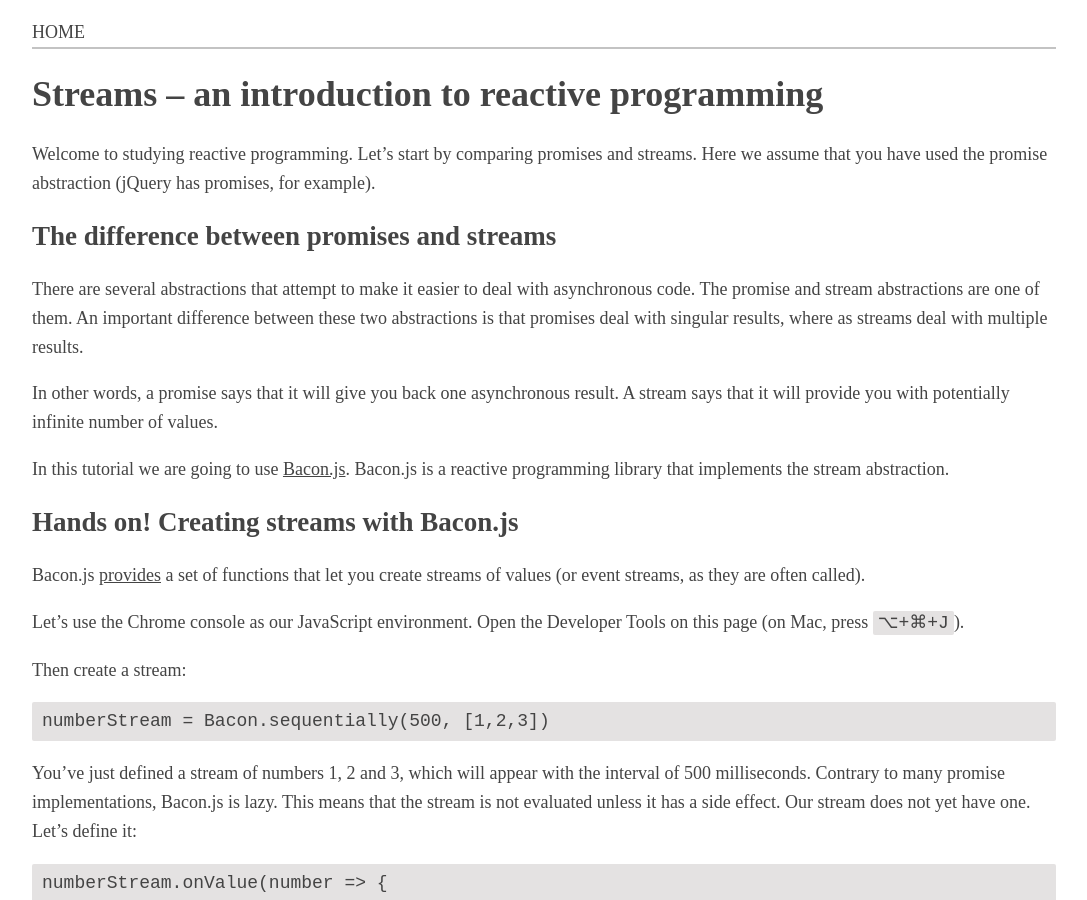
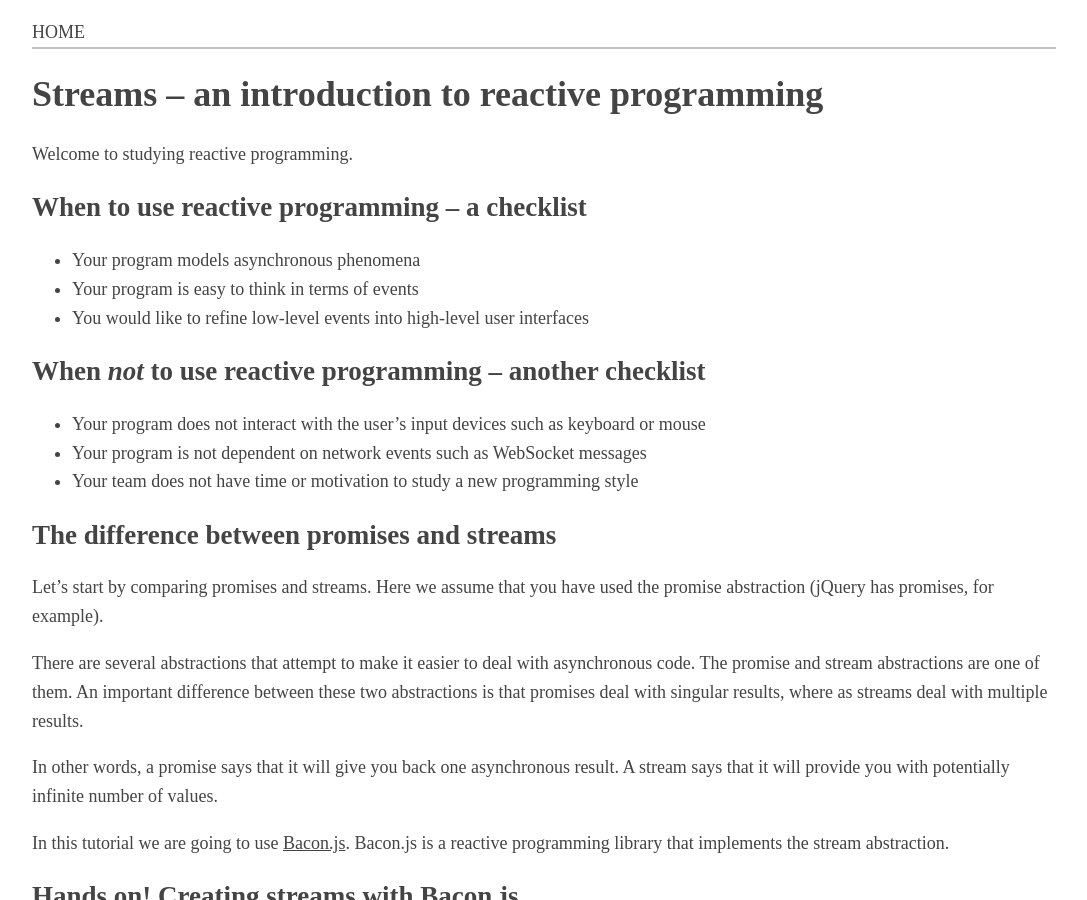
Before and after one commit to laurilehmijoki/learn-reactive-programming-with-bacon.js, a Jekyll site: the page built from index.md, in a window 1280 px wide and 900 px high. Shown: the whole window, without its empty margins (96-1183 px from the left). Built offline with Jekyll 4.4.1, drawn with Linux system fonts in a browser that asks for light colours.

Commit message:
Add checklists

```diff
--- a/index.md
+++ b/index.md
@@ -4,12 +4,26 @@ layout: default
 ---
 # Streams – an introduction to reactive programming
 
-Welcome to studying reactive programming. Let's start by comparing promises and
-streams. Here we assume that you have used the promise abstraction (jQuery has
-promises, for example).
+Welcome to studying reactive programming.
+
+## When to use reactive programming – a checklist
+
+* Your program models asynchronous phenomena
+* Your program is easy to think in terms of events
+* You would like to refine low-level events into high-level user interfaces
+
+## When *not* to use reactive programming – another checklist
+
+* Your program does not interact with the user's input devices such as keyboard
+  or mouse
+* Your program is not dependent on network events such as WebSocket messages
+* Your team does not have time or motivation to study a new programming style
 
 ## The difference between promises and streams
 
+Let's start by comparing promises and
+streams. Here we assume that you have used the promise abstraction (jQuery has
+promises, for example).
 
 There are several abstractions that attempt to make it easier to deal with
 asynchronous code. The promise and stream abstractions are one of them. An
```
